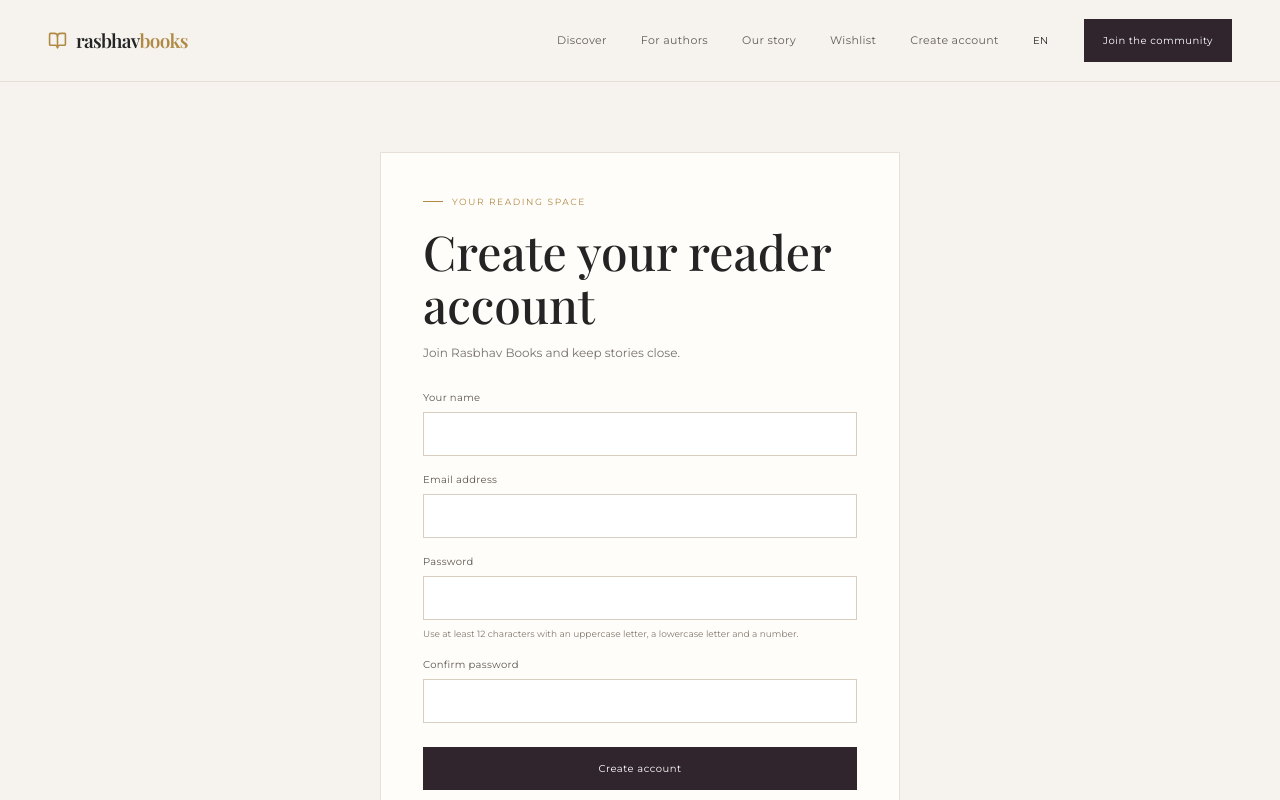
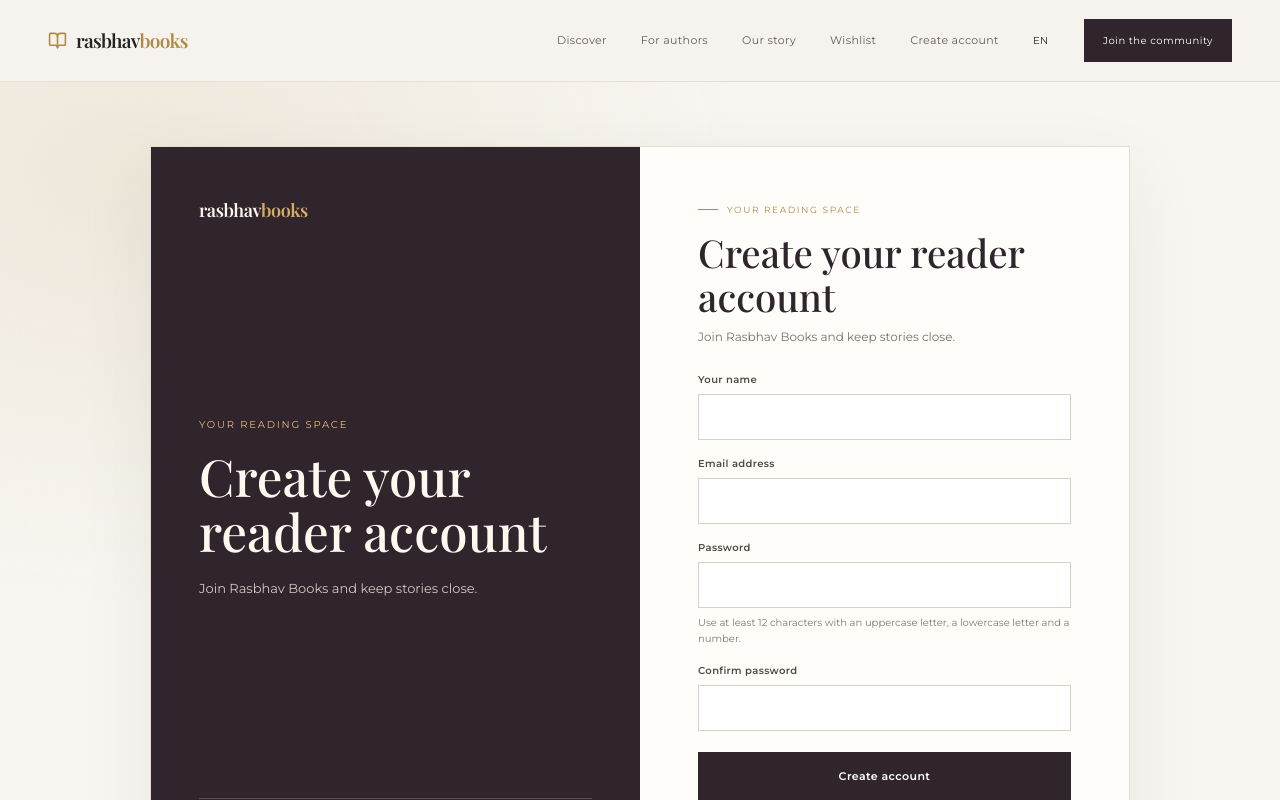
Before and after one commit to Rasbhavbooks/my-first-website, a React (Vite) app in the folder client/: page /register in a window 1280 px wide. Shown: the top 800 px of the page. Built offline with nearby package versions, Linux system fonts and the light colour scheme; a web font is replaced by a local one.

Commit message:
feat(auth): improve reader registration form and password visibility

```diff
--- a/client/src/pages/Auth/RegisterPage.jsx
+++ b/client/src/pages/Auth/RegisterPage.jsx
@@ -2,6 +2,32 @@ import { useState } from "react";
 import { Link } from "react-router";
 import { useLanguage } from "../../hooks/useLanguage.js";
 import { registerReader, verifyReaderEmail } from "../../services/authService.js";
+
+const pageStyles = `
+.register-shell{min-height:calc(100vh - 82px);padding:64px 20px 80px;background:radial-gradient(ellipse at 10% 10%,#eee7da 0,transparent 38%),#f8f6f1;display:grid;place-items:center}
+.register-layout{width:min(100%,980px);display:grid;grid-template-columns:1fr 1fr;background:#fffdfa;border:1px solid #e4ddd1;box-shadow:0 24px 70px #30252c12}
+.register-story{padding:54px 48px;background:#30252c;color:#fff8ef;display:flex;flex-direction:column;justify-content:space-between;min-height:620px}
+.register-brand{font:600 18px/1 var(--serif);letter-spacing:-.4px}.register-brand span{color:#d6ae68}
+.register-story-copy{max-width:350px}.register-kicker{color:#dfbd7a;font-size:10px;letter-spacing:1.8px;text-transform:uppercase}
+.register-story h2{font:500 clamp(36px,4vw,52px)/1.08 var(--serif);margin:17px 0}
+.register-story p{color:#d4c9c3;font-size:13px;line-height:1.9}
+.register-decoration{border-top:1px solid #ffffff30;padding-top:17px;color:#d9c9bc;font:italic 13px/1.7 var(--serif)}
+.register-form-panel{padding:56px 58px;display:flex;flex-direction:column;justify-content:center}
+.register-form-panel h1{margin:13px 0 8px;font:500 clamp(30px,3vw,40px)/1.15 var(--serif);color:#30252c}
+.register-lead{margin:0 0 25px;color:#77716a;font-size:12px;line-height:1.8}
+.register-form{display:grid;gap:16px}
+.register-field{display:grid;gap:7px}.register-field>span{font-size:10px;letter-spacing:.35px;color:#514a44;font-weight:600}
+.register-field input{width:100%;height:46px;border:1px solid #d8d0c4;background:#fff;padding:0 13px;color:#30252c;font-size:12px;outline:none;transition:border-color .18s,box-shadow .18s}
+.register-field input:focus{border-color:#a8844b;box-shadow:0 0 0 3px #d6ae682b}
+.register-password{position:relative}.register-password input{padding-right:82px}
+.register-reveal{position:absolute;right:8px;top:50%;transform:translateY(-50%);border:0;background:transparent;padding:7px;color:#796747;font-size:10px;font-weight:600;cursor:pointer}
+.register-reveal:hover{text-decoration:underline}.register-hint{margin:-9px 0 0;color:#82796e;font-size:10px;line-height:1.6}
+.register-submit{width:100%;min-height:48px;margin-top:5px;border:0;background:#30252c;color:white;font-size:11px;font-weight:600;letter-spacing:.4px;cursor:pointer;transition:background .18s,transform .18s}
+.register-submit:hover{background:#493944;transform:translateY(-1px)}.register-submit:disabled{opacity:.65;cursor:wait;transform:none}
+.register-back{margin-top:21px;text-align:center;color:#716b63;font-size:10px;text-decoration:underline;text-underline-offset:3px}
+.register-message{padding:12px 14px;margin:0 0 14px;font-size:11px;line-height:1.6}.register-message.success{background:#edf3e9;color:#39513d}.register-message.error{background:#f8ece8;color:#863d32}
+@media(max-width:700px){.register-shell{min-height:70vh;padding:28px 16px 48px}.register-layout{max-width:500px;grid-template-columns:1fr}.register-story{min-height:auto;padding:25px 26px}.register-story-copy{margin:35px 0 15px}.register-story h2{font-size:34px}.register-decoration{display:none}.register-form-panel{padding:32px 25px 36px}}
+`;
 
 export default function RegisterPage() {
   const { t } = useLanguage();
@@ -10,6 +36,7 @@ export default function RegisterPage() {
   const [notice, setNotice] = useState("");
   const [error, setError] = useState("");
   const [busy, setBusy] = useState(false);
+  const [showPasswords, setShowPasswords] = useState(false);
 
   function updateField(event) {
     setForm((current) => ({ ...current, [event.target.name]: event.target.value }));
@@ -57,45 +84,67 @@ export default function RegisterPage() {
   }
 
   return (
-    <main className="auth-page">
-      <div className="auth-card">
+    <main className="register-shell">
+      <style>{pageStyles}</style>
+      <div className="register-layout">
+        <aside className="register-story">
+          <div className="register-brand">rasbhav<span>books</span></div>
+          <div className="register-story-copy">
+            <div className="register-kicker">{t.readerSpace}</div>
+            <h2>{t.registerTitle}</h2>
+            <p>{t.registerIntro}</p>
+          </div>
+          <div className="register-decoration">“A home for stories that stay with you.”</div>
+        </aside>
+        <section className="register-form-panel" aria-labelledby="register-heading">
           <div className="eyebrow"><i />{t.readerSpace}</div>
-        <h1>{t.registerTitle}</h1>
-        <p className="auth-intro">{t.registerIntro}</p>
+          <h1 id="register-heading">{t.registerTitle}</h1>
+          <p className="register-lead">{t.registerIntro}</p>
 
-        {notice && <p className="auth-message success" role="status">{notice}</p>}
-        {error && <p className="auth-message error" role="alert">{error}</p>}
+          {notice && <p className="register-message success" role="status">{notice}</p>}
+          {error && <p className="register-message error" role="alert">{error}</p>}
 
           {verificationToken ? (
-          <button className="button button-dark auth-submit" type="button" disabled={busy} onClick={handleVerify}>
+            <button className="register-submit" type="button" disabled={busy} onClick={handleVerify}>
               {busy ? t.verifyingEmail : t.verifyEmail}
             </button>
           ) : (
-          <form className="auth-form" onSubmit={handleSubmit}>
-            <label>
+            <form className="register-form" onSubmit={handleSubmit}>
+              <label className="register-field">
                 <span>{t.displayName}</span>
                 <input name="displayName" autoComplete="name" required minLength={2} maxLength={80} value={form.displayName} onChange={updateField} />
               </label>
-            <label>
+              <label className="register-field">
                 <span>{t.emailAddress}</span>
                 <input name="email" type="email" autoComplete="email" required maxLength={254} value={form.email} onChange={updateField} />
               </label>
-            <label>
+              <label className="register-field">
                 <span>{t.password}</span>
-              <input name="password" type="password" autoComplete="new-password" required minLength={12} maxLength={128} value={form.password} onChange={updateField} />
+                <div className="register-password">
+                  <input name="password" type={showPasswords ? "text" : "password"} autoComplete="new-password" required minLength={12} maxLength={128} value={form.password} onChange={updateField} />
+                  <button className="register-reveal" type="button" aria-pressed={showPasswords} onClick={() => setShowPasswords((visible) => !visible)}>
+                    {showPasswords ? t.hidePassword : t.showPassword}
+                  </button>
+                </div>
               </label>
-            <p className="password-hint">{t.passwordHint}</p>
-            <label>
+              <p className="register-hint">{t.passwordHint}</p>
+              <label className="register-field">
                 <span>{t.confirmPassword}</span>
-              <input name="confirmPassword" type="password" autoComplete="new-password" required minLength={12} maxLength={128} value={form.confirmPassword} onChange={updateField} />
+                <div className="register-password">
+                  <input name="confirmPassword" type={showPasswords ? "text" : "password"} autoComplete="new-password" required minLength={12} maxLength={128} value={form.confirmPassword} onChange={updateField} />
+                  <button className="register-reveal" type="button" aria-pressed={showPasswords} onClick={() => setShowPasswords((visible) => !visible)}>
+                    {showPasswords ? t.hidePassword : t.showPassword}
+                  </button>
+                </div>
               </label>
-            <button className="button button-dark auth-submit" type="submit" disabled={busy}>
+              <button className="register-submit" type="submit" disabled={busy}>
                 {busy ? t.creatingAccount : t.createAccount}
               </button>
             </form>
           )}
 
-        <Link className="auth-back-link" to="/">{t.backHome}</Link>
+          <Link className="register-back" to="/">{t.backHome}</Link>
+        </section>
       </div>
     </main>
   );
```
Lines whose indentation alone changed are shown as unchanged.
